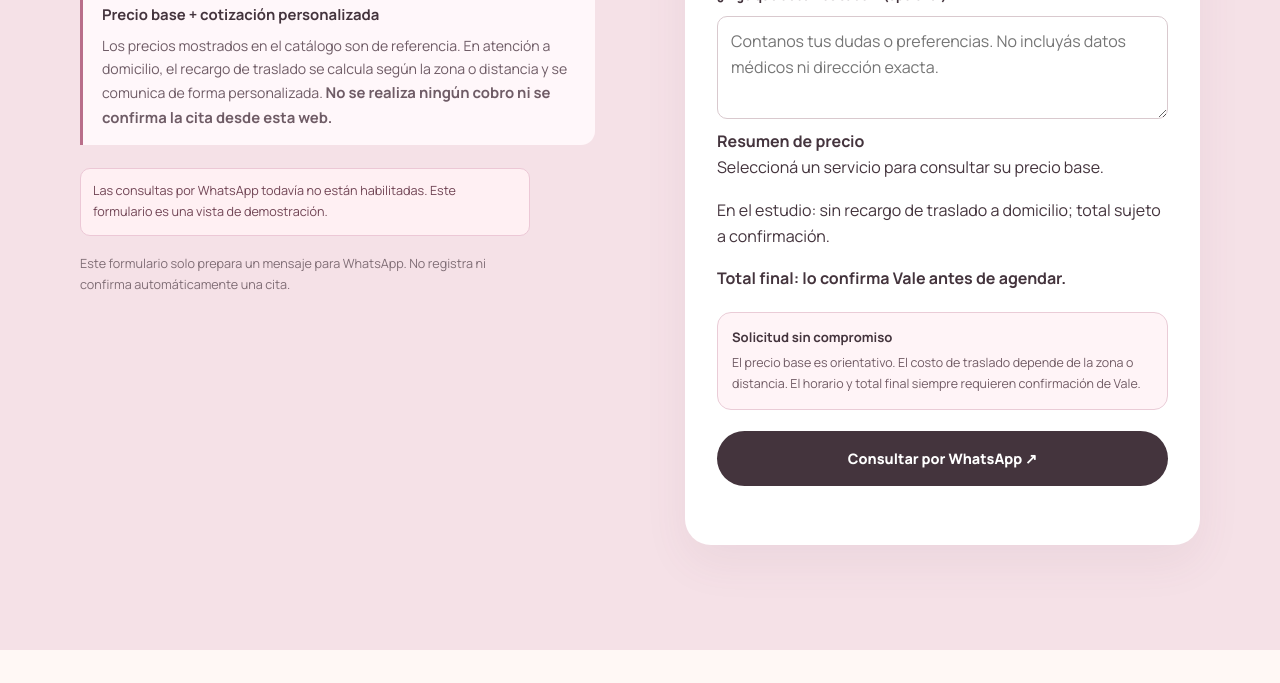
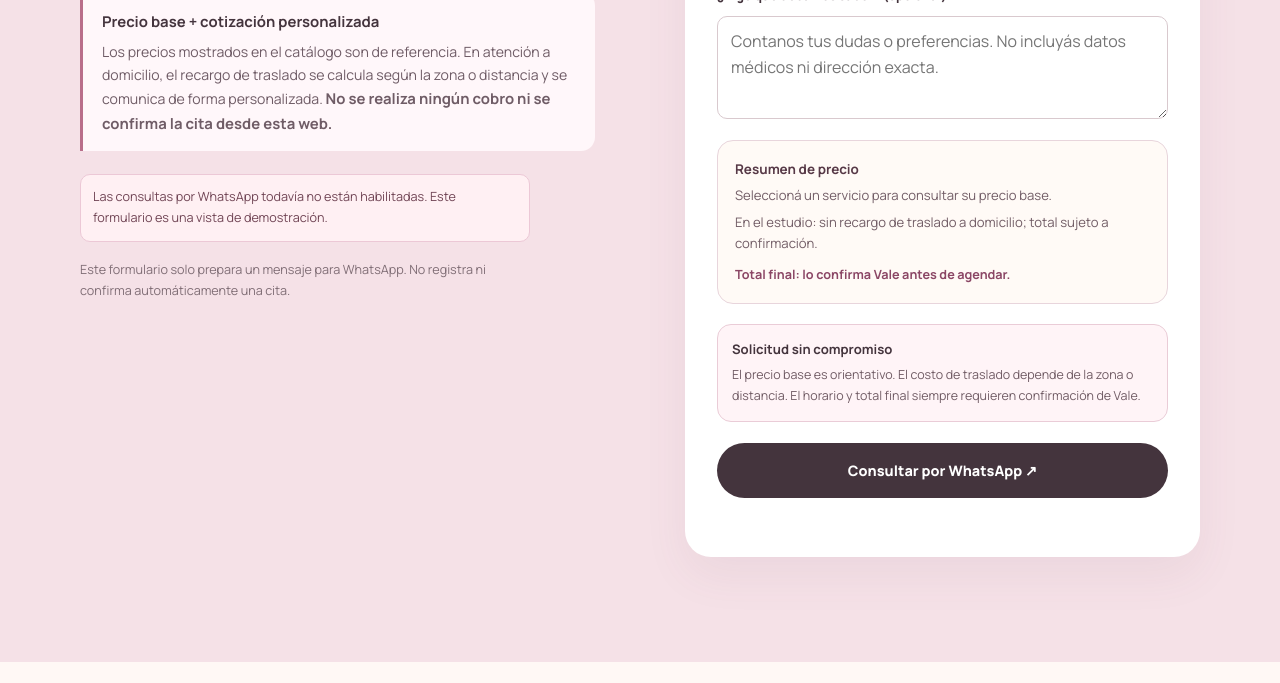
Before and after one commit to ibarrantesg-cenfo/val-lashes, a plain HTML site: page index.html in a window 1280 px wide. Shown: the part 6680-7363 px from the top of the page. Drawn offline with Linux system fonts and the light colour scheme.

Commit message:
Clarify base pricing and zone-based home-service quotes

```diff
--- a/styles.css
+++ b/styles.css
@@ -48,3 +48,9 @@ html{scroll-padding-top:95px}
 .quote-notice strong{font-size:.82rem}
 .quote-notice span{font-size:.78rem;color:#715c65}
 @media(max-width:420px){.modality-field{grid-template-columns:1fr}}
+
+/* Reservas v3.2: precio base de referencia y traslado sujeto a cotización */
+.quote-preview{background:#fffaf6;border:1px solid #e8d5dc;border-radius:16px;padding:17px;margin-top:12px;display:flex;flex-direction:column;gap:5px}
+.quote-preview strong{font-size:.84rem;color:#573947}
+.quote-preview p{font-size:.82rem;color:#725d66;margin:0;overflow-wrap:anywhere}
+.quote-preview .quote-total{font-size:.79rem;margin-top:5px;color:#8b4665}
```
